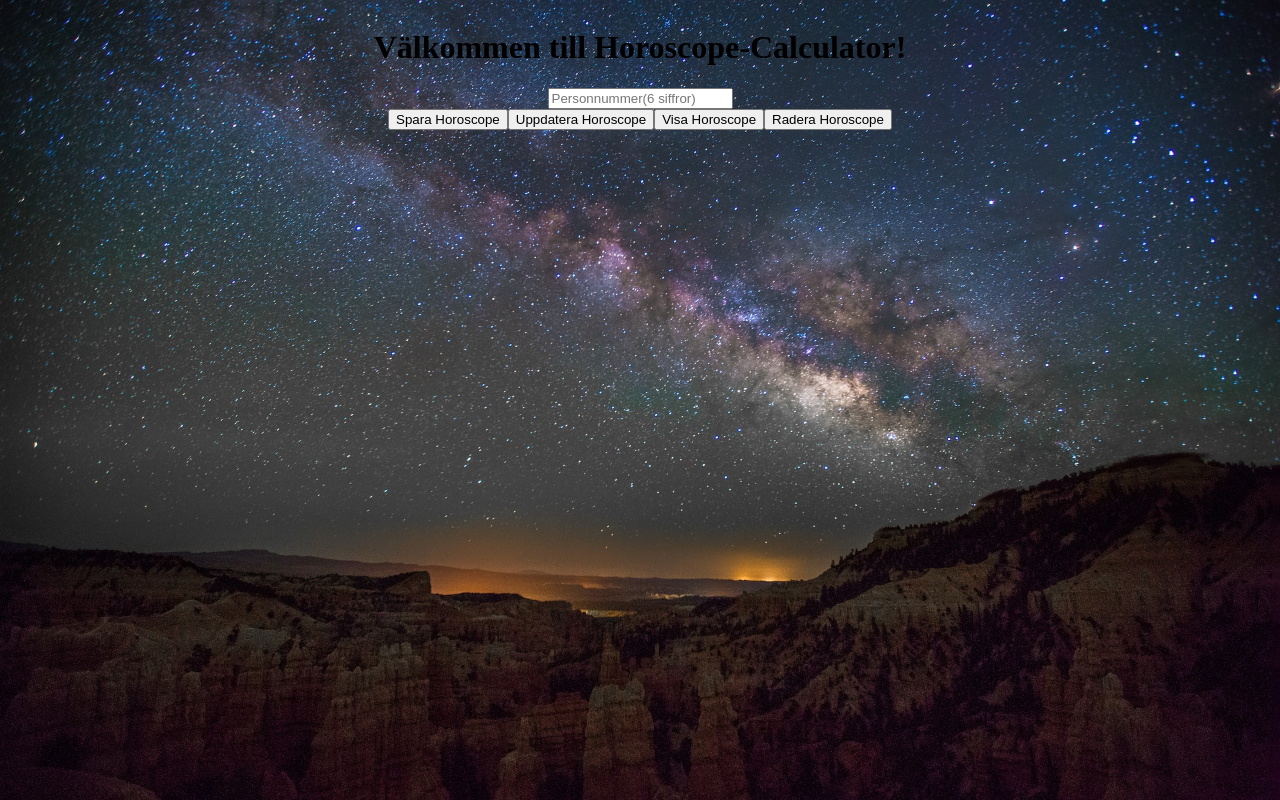
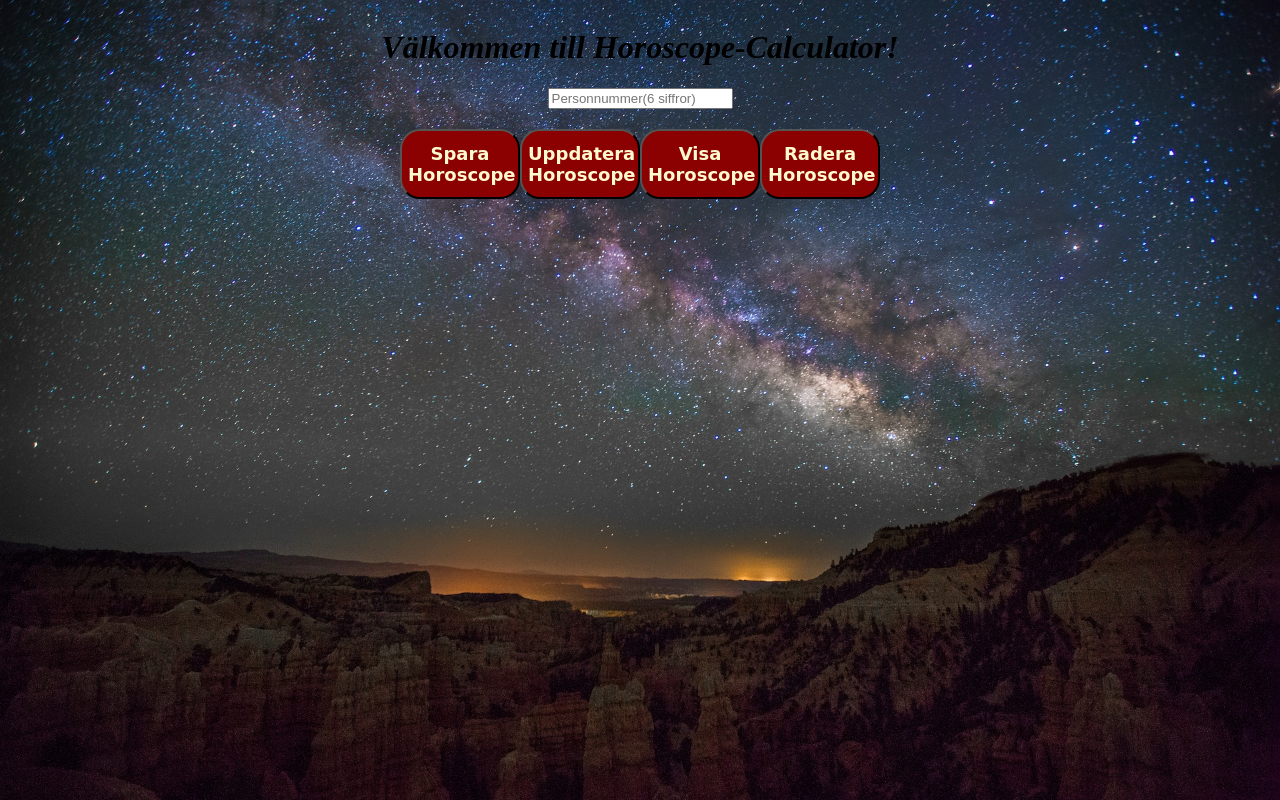
Before and after one commit to Larsnihlmark/Horoscope, a plain HTML site: page index.html in a window 1280 px wide. Both pictures are taken after a click on the button "Spara Horoscope". Drawn offline with nearby package versions, Linux system fonts and the light colour scheme; no server answers.

Commit message:
new style for buttons and img

```diff
--- a/style.css
+++ b/style.css
@@ -1,6 +1,7 @@
 body{
     background-image: url(pics/stars.jpg);
     background-size:cover;
+    color:black;
 }
 header{
     display: flex;
@@ -13,7 +14,35 @@ header{
 .inputdiv{
     display:flex;
     justify-content: center;
+    margin-bottom: 20px;
 }
 p{
     color: white;
 }
+input:focus{
+    outline: none;
+}
+button:focus{
+    outline:none;
+}
+.knapp{
+    height:70px;
+    width:120px;
+    border-radius: 20px;
+    font-family: cursive;
+    font-size: 18px;
+    font-weight: bold;
+    background-color:darkred;
+    color:lemonchiffon;
+}
+.pics{
+    border-radius: 50px;
+    height:400px;
+    width:600px;
+}
+.content{
+    text-align: center;
+}
+h1{
+    font-style: italic;
+}
```
